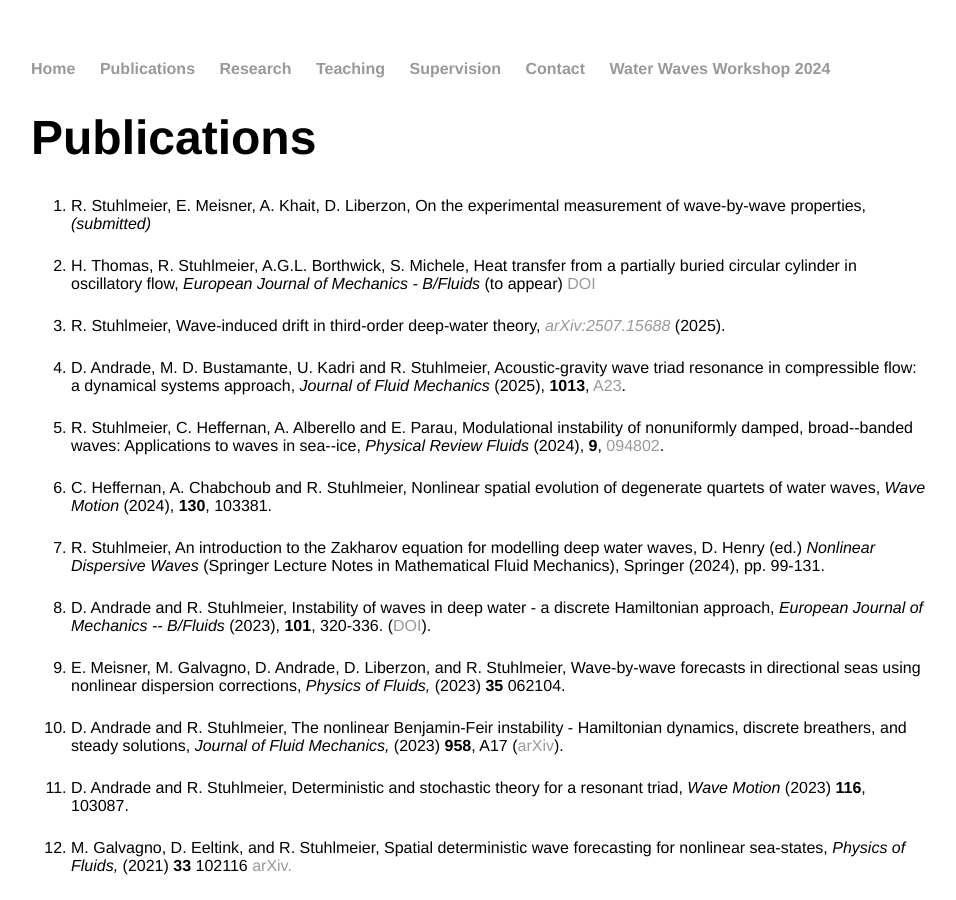
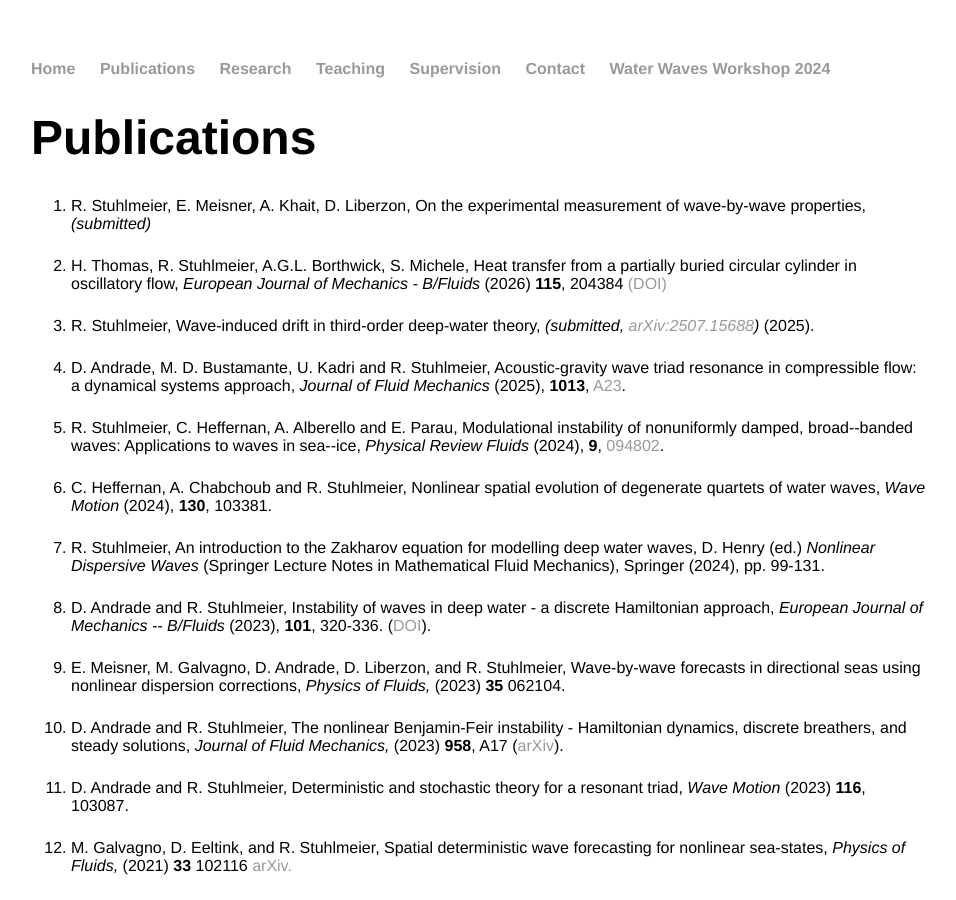
Before and after one commit to rstuhlmeier/rstuhlmeier.github.io, a Jekyll site: the page built from publications/index.html, in a window 1280 px wide and 900 px high. Shown: the whole window, without its empty margins (161-1117 px from the left). Built offline with Jekyll 4.4.1, drawn with Linux system fonts in a browser that asks for light colours.

Commit message:
Update index.html

```diff
--- a/publications/index.html
+++ b/publications/index.html
@@ -8,9 +8,9 @@ title: Raphael Stuhlmeier - Publications
 <ol>
   <li>R. Stuhlmeier, E. Meisner, A. Khait, D. Liberzon, On the experimental measurement of wave-by-wave properties, <em>(submitted)</em></li>
   <p>
-  <li>H. Thomas, R. Stuhlmeier, A.G.L. Borthwick, S. Michele, Heat transfer from a partially buried circular cylinder in oscillatory flow, <em>European Journal of Mechanics - B/Fluids</em> (to appear) <a href="https://doi.org/10.1016/j.euromechflu.2025.204384">DOI</a></li>
+  <li>H. Thomas, R. Stuhlmeier, A.G.L. Borthwick, S. Michele, Heat transfer from a partially buried circular cylinder in oscillatory flow, <em>European Journal of Mechanics - B/Fluids</em> (2026) <b>115</b>, 204384 <a href="https://doi.org/10.1016/j.euromechflu.2025.204384">(DOI)</a></li>
   <p>
-  <li>R. Stuhlmeier, Wave-induced drift in third-order deep-water theory, <em><a href="https://arxiv.org/abs/2507.15688">arXiv:2507.15688</a></em> (2025). </li>
+  <li>R. Stuhlmeier, Wave-induced drift in third-order deep-water theory, <em>(submitted, <a href="https://arxiv.org/abs/2507.15688">arXiv:2507.15688</a>)</em> (2025). </li>
   <p>
   <li>D. Andrade, M. D. Bustamante, U. Kadri and R. Stuhlmeier, Acoustic-gravity wave triad resonance in compressible flow: a dynamical systems approach, <em>Journal of Fluid Mechanics</em> (2025), <b>1013</b>, <a href="https://www.cambridge.org/core/journals/journal-of-fluid-mechanics/article/acousticgravity-wave-triad-resonance-in-compressible-flow-a-dynamical-systems-approach/88374455A7874A9A820BBFB4EAC96593">A23</a>. </li>
   <p>
```
